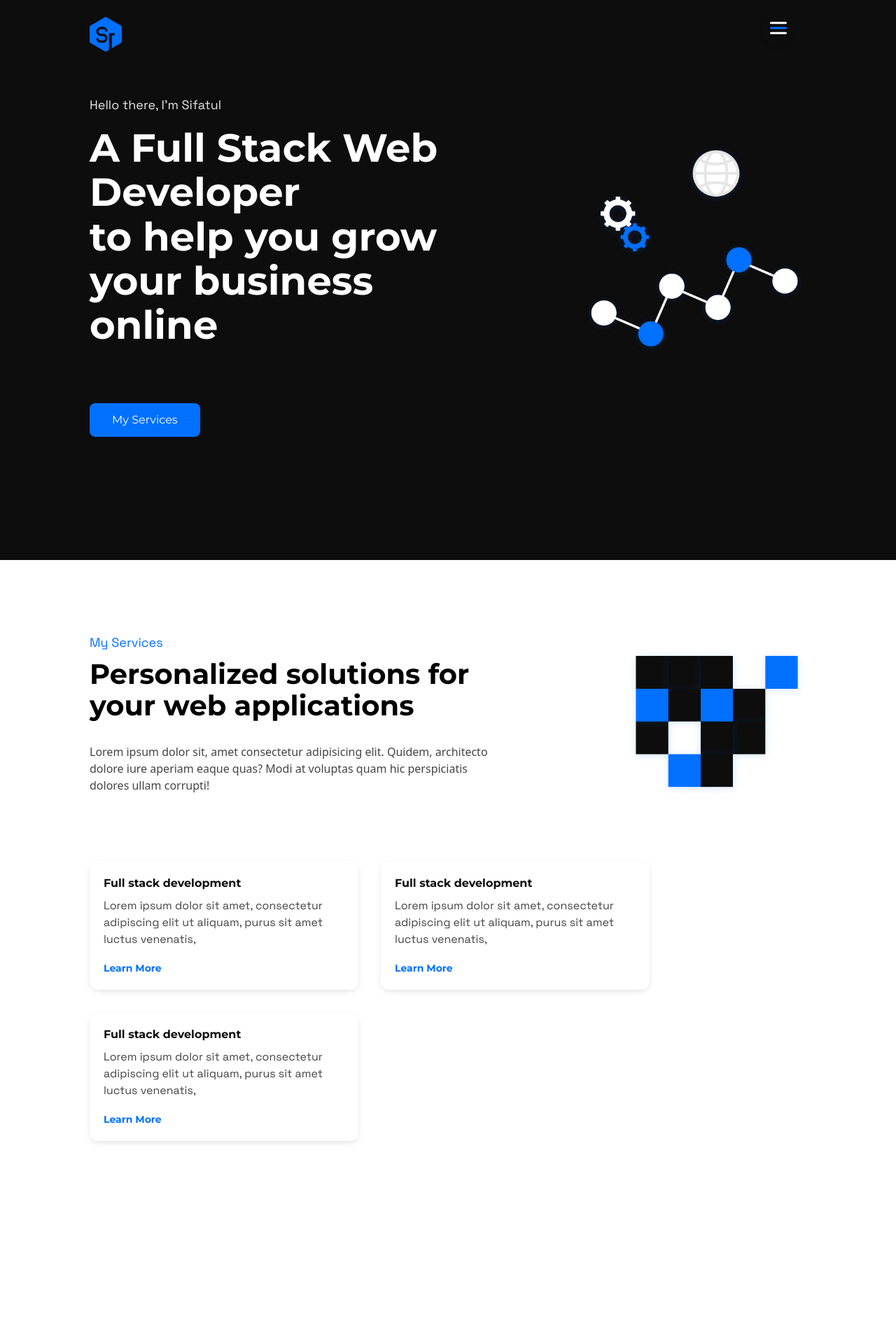
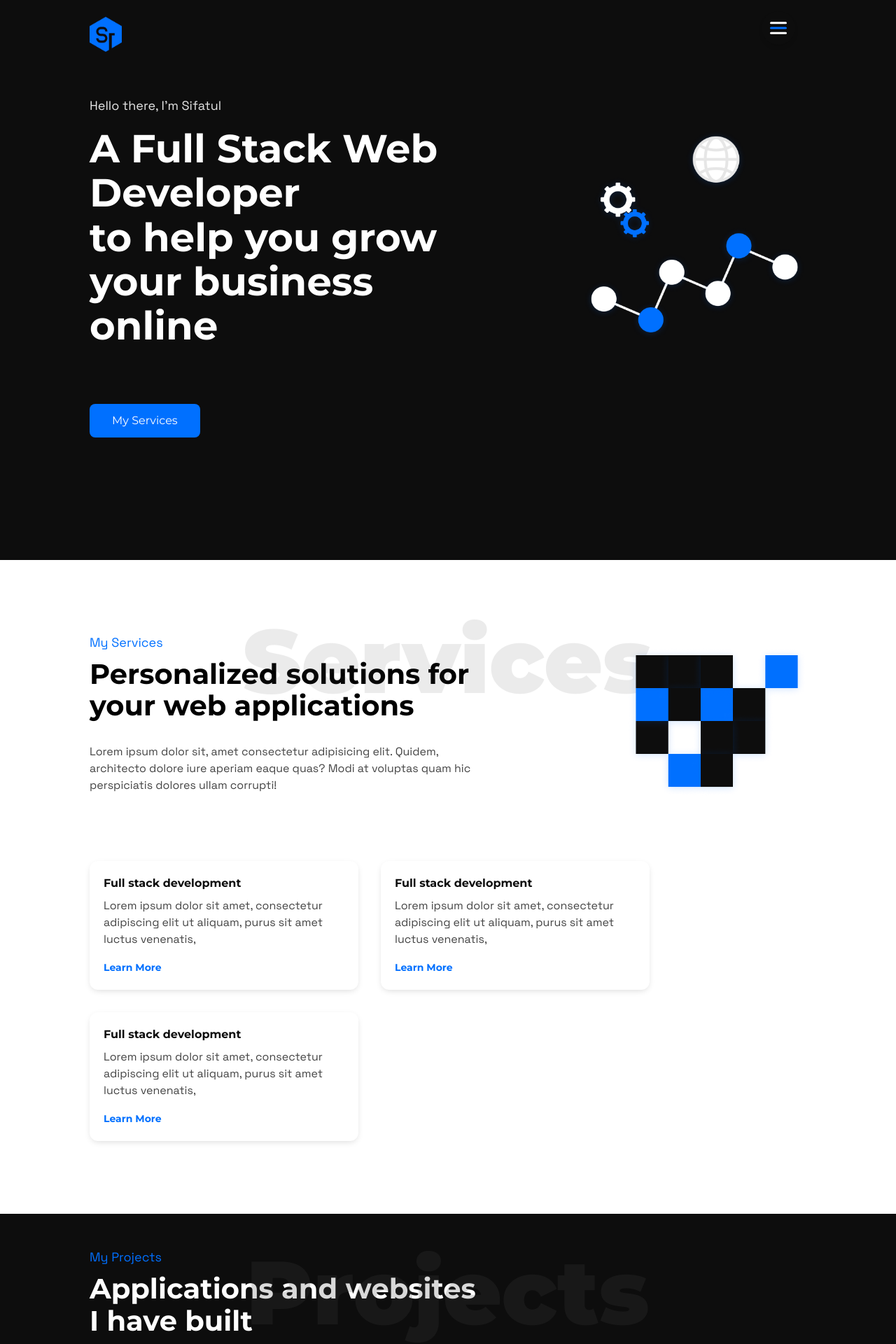
Before and after one commit to sifatulrabbi/sifatulrabbi.github.io, a Next.js app: page / in a window 1280 px wide. Shown: the top 1920 px of the page at 70% size. Before the commit the page ends 1654 px from the top, so only its background shows below. Built offline with nearby package versions, Linux system fonts and the light colour scheme.

Commit message:
feat: projects section

```diff
--- a/assets/data/portfolio.ts
+++ b/assets/data/portfolio.ts
@@ -35,7 +35,7 @@ export const portfolioData = {
         {
             id: "2",
             name: "Courier service company landing page",
-            bgColor: "#180020",
+            bgColor: "#040914",
             banner: courierSevenBanner,
             summary:
                 "Lorem ipsum dolor sit amet, consectetur adipiscing elit ut aliquam, purus sit amet luctus venenatis, lectus magna fringilla urna, porttitor rhoncus dolor purus non enim praesent elementum facilisis leo, vel fringilla est ullamcorper eget nulla facilisi etiam dignissim diam ",
@@ -55,7 +55,7 @@ export const portfolioData = {
         {
             id: "3",
             name: "Courier service company landing page",
-            bgColor: "#180020",
+            bgColor: "#001e10",
             banner: courierSevenBanner,
             summary:
                 "Lorem ipsum dolor sit amet, consectetur adipiscing elit ut aliquam, purus sit amet luctus venenatis, lectus magna fringilla urna, porttitor rhoncus dolor purus non enim praesent elementum facilisis leo, vel fringilla est ullamcorper eget nulla facilisi etiam dignissim diam ",
@@ -75,7 +75,7 @@ export const portfolioData = {
         {
             id: "4",
             name: "Courier service company landing page",
-            bgColor: "#180020",
+            bgColor: "#272727",
             banner: courierSevenBanner,
             summary:
                 "Lorem ipsum dolor sit amet, consectetur adipiscing elit ut aliquam, purus sit amet luctus venenatis, lectus magna fringilla urna, porttitor rhoncus dolor purus non enim praesent elementum facilisis leo, vel fringilla est ullamcorper eget nulla facilisi etiam dignissim diam ",
--- /dev/null
+++ b/components/bg-text.tsx
@@ -0,0 +1,28 @@
+import React from "react";
+
+interface Props {
+    text: string;
+    dark?: boolean;
+}
+
+export const BgText: React.FC<Props> = ({text, dark}) => {
+    return (
+        <div className="absolute top-0 left-1/2 z-0 -translate-x-1/2">
+            <style>
+                {`
+                    span {
+                        font-size: clamp(5rem, 10vw, 14rem);
+                        line-height: 1;
+                    }
+                `}
+            </style>
+            <span
+                className={`text-dark font-primary text-primary font-[900] ${
+                    dark ? "opacity-20" : "opacity-10"
+                }`}
+            >
+                {text}
+            </span>
+        </div>
+    );
+};
--- a/components/header.tsx
+++ b/components/header.tsx
@@ -3,13 +3,16 @@ import React from "react";
 interface Props {
     caption: string;
     title: string;
+    dark?: boolean;
 }
 
-export const Header: React.FC<Props> = ({caption, title}) => {
+export const Header: React.FC<Props> = ({caption, title, dark}) => {
     return (
         <div className="flex flex-col max-w-xl">
             <span className="text-blue text-lg font-secondary">{caption}</span>
-            <h2 className="text-h2 mt-2 font-primary">{title}</h2>
+            <h2 className={`text-h2 mt-2 font-primary ${dark && "text-white"}`}>
+                {title}
+            </h2>
         </div>
     );
 };
--- a/components/index.ts
+++ b/components/index.ts
@@ -2,3 +2,4 @@ export * from "./head";
 export * from "./my-services";
 export * from "./intro";
 export * from "./navbar";
+export * from "./my-projects";
--- a/components/intro.tsx
+++ b/components/intro.tsx
@@ -5,7 +5,7 @@ import Img from "next/image";
 export const Intro: React.FC = () => {
     return (
         <div className="w-full min-h-screen bg-black">
-            <div className="flex flex-col flex-1 justify-between px-container lg:flex-row">
+            <div className="flex flex-col flex-1 justify-between px-container py-6 lg:flex-row">
                 <div>
                     <Img
                         src={logo}
@@ -24,11 +24,11 @@ export const Intro: React.FC = () => {
                         <br />
                         your business online
                     </h1>
-                    <button className="btn-primary font-primary">
+                    <button className="btn-primary mb-[10vh]">
                         My Services
                     </button>
                 </div>
-                <div className="w-[25vw] self-center min-w-[200px] h-auto">
+                <div className="w-[25vw] self-center min-w-[200px] h-auto mb-[5vh]">
                     <Img
                         src={introImg}
                         alt="Full stack web developer"
--- /dev/null
+++ b/components/my-projects/card.tsx
@@ -0,0 +1,64 @@
+import React from "react";
+import {IconType} from "react-icons";
+import {v4} from "uuid";
+import Img from "next/image";
+
+interface Props {
+    name: string;
+    summary: string;
+    stack: IconType[];
+    bgColor: string;
+    banner: StaticImageData;
+    links: {
+        github?: string;
+        live?: string;
+    };
+}
+
+export const Card: React.FC<Props> = ({
+    name,
+    summary,
+    banner,
+    stack,
+    bgColor,
+    links: {github, live},
+}) => {
+    return (
+        <div
+            className="p-6 max-h-fit rounded-lg max-w-md"
+            style={{backgroundColor: bgColor}}
+        >
+            <div className="mb-12">
+                <Img
+                    src={banner}
+                    alt="Full stack Web development"
+                    layout="intrinsic"
+                />
+            </div>
+            <div className="flex flex-col justify-start align-top">
+                <h4 className="text-white text-primary font-bold text-2xl mb-6">
+                    {name}
+                </h4>
+                <p className="text-light text-base">{summary}</p>
+                <div className="flex flex-col mt-8 mb-10">
+                    <span className="text-blue text-base mb-3">Stack</span>
+                    <ul className="flex flex-row gap-4">
+                        {stack.map((Icon) => (
+                            <li key={v4()}>
+                                <Icon className="text-xl text-white" />
+                            </li>
+                        ))}
+                    </ul>
+                </div>
+                <div className="flex flex-row gap-6">
+                    {live && (
+                        <button className="btn-primary-small">Live</button>
+                    )}
+                    {github && (
+                        <button className="btn-secondary-small">Github</button>
+                    )}
+                </div>
+            </div>
+        </div>
+    );
+};
--- /dev/null
+++ b/components/my-projects/cards.tsx
@@ -0,0 +1,14 @@
+import React from "react";
+import {Card} from "./card";
+import {portfolioData} from "../../assets/data";
+import {v4} from "uuid";
+
+export const Cards: React.FC = () => {
+    return (
+        <div className="mt-[8vh] flex flex-row flex-wrap gap-8 justify-center align-top">
+            {portfolioData.projects.map((data) => (
+                <Card key={v4()} {...data} />
+            ))}
+        </div>
+    );
+};
--- /dev/null
+++ b/components/my-projects/index.ts
@@ -0,0 +1 @@
+export * from "./projects";
--- /dev/null
+++ b/components/my-projects/projects.tsx
@@ -0,0 +1,20 @@
+import React from "react";
+import {Header} from "../header";
+import {Cards} from "./cards";
+import {BgText} from "../bg-text";
+
+export const Projects: React.FC = () => {
+    return (
+        <section className="overflow-hidden pt-12 bg-black">
+            <div className="relative px-container flex flex-col">
+                <BgText dark text="Projects" />
+                <Header
+                    dark
+                    caption="My Projects"
+                    title="Applications and websites I have built"
+                />
+                <Cards />
+            </div>
+        </section>
+    );
+};
--- a/components/my-services/services.tsx
+++ b/components/my-services/services.tsx
@@ -3,10 +3,12 @@ import {Header} from "../header";
 import {servicesImg} from "../../assets/images";
 import Img from "next/image";
 import {Cards} from "./cards";
+import {BgText} from "../bg-text";
 
 export const Services: React.FC = () => {
     return (
-        <div className="flex flex-col flex-1 justify-between mt-[10vh] px-container">
+        <div className="relative overflow-hidden flex flex-col flex-1 justify-between my-[10vh] px-container py-6">
+            <BgText text="Services" />
             <div className="flex flex-col justify-between lg:flex-row">
                 <div className="mb-8">
                     <Header
--- a/pages/index.tsx
+++ b/pages/index.tsx
@@ -1,5 +1,5 @@
 import type {NextPage, NextPageContext} from "next";
-import {Head, Intro, Services} from "../components";
+import {Head, Intro, Projects, Services} from "../components";
 
 interface Props {
     message: string;
@@ -11,6 +11,7 @@ const Home: NextPage<Props> = ({}) => {
             <Head title={"Home"} />
             <Intro />
             <Services />
+            <Projects />
         </>
     );
 };
--- a/styles/globals.css
+++ b/styles/globals.css
@@ -1,6 +1,17 @@
 @tailwind base;
 @tailwind components;
 @tailwind utilities;
+
+*::after,
+*::before,
+* {
+    @apply font-secondary;
+}
+
+body {
+    max-width: 100vw !important;
+    overflow-x: hidden !important;
+}
 
 .text-h1 {
     font-size: clamp(36px, 5vw, 56px);
@@ -14,12 +25,28 @@
     @apply font-primary font-bold;
 }
 
+.btn-hover {
+    @apply transition-all duration-300 ease-out hover:-translate-y-1 focus:brightness-125;
+}
+
 .btn-primary {
-    @apply text-white text-base bg-blue px-8 py-3 rounded-lg mb-[10vh] transition-all duration-300 ease-out hover:-translate-y-1 focus:brightness-125;
+    @apply text-white text-base bg-blue px-8 py-3 rounded-lg font-primary transition-all duration-300 ease-out hover:-translate-y-1 focus:brightness-125;
+}
+
+.btn-primary-small {
+    @apply text-white text-sm bg-blue px-5 py-2 rounded-lg font-primary transition-all duration-300 ease-out hover:-translate-y-1 focus:brightness-125;
+}
+
+.btn-secondary {
+    @apply text-white text-base bg-blue bg-opacity-20 px-8 py-3 rounded-lg font-primary transition-all duration-300 ease-out hover:-translate-y-1 focus:brightness-125;
+}
+
+.btn-secondary-small {
+    @apply text-white text-sm bg-blue bg-opacity-20 px-5 py-2 rounded-lg font-primary transition-all duration-300 ease-out hover:-translate-y-1 focus:brightness-125;
 }
 
 .px-container {
-    @apply w-full p-6 lg:px-[10vw];
+    @apply w-full px-6 lg:px-[10vw];
 }
 
 .shadow-custom {
```
